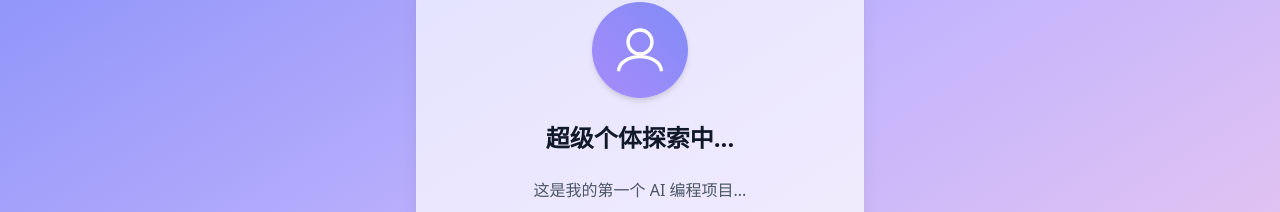
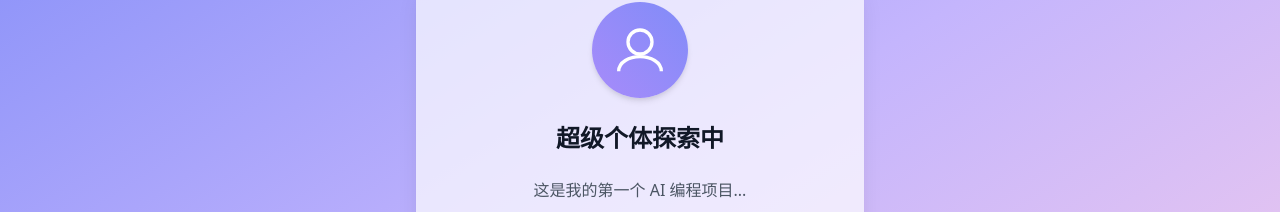
Before and after one commit to chasewang0718/my-linktree, a plain HTML site: page index.html in a window 1280 px wide. Shown: the part 198-410 px from the top of the page. Drawn offline with nearby package versions, Linux system fonts and the light colour scheme.

Commit message:
feat:修改个别错字

```diff
--- a/index.html
+++ b/index.html
@@ -16,7 +16,7 @@
         </svg>
       </div>
       <!-- 名字 -->
-      <h1 class="text-2xl font-bold text-gray-900">超级个体探索中...</h1>
+      <h1 class="text-2xl font-bold text-gray-900">超级个体探索中</h1>
       <!-- 简介 -->
       <p class="text-gray-600 text-center">这是我的第一个 AI 编程项目...</p>
 
```
